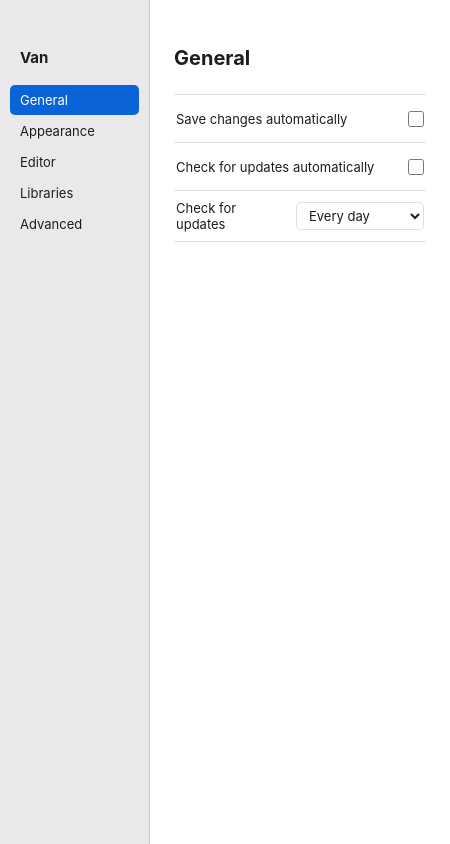
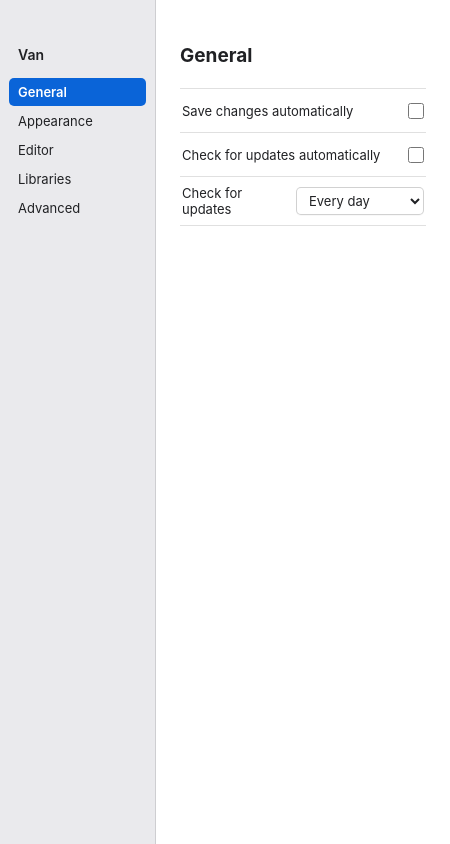
Before and after one commit to Hong1495/Van, an Electron app: page src/settings/index.html in a window 450 px wide. Drawn offline with Linux system fonts and the light colour scheme; no server answers.

Commit message:
feat: refine Van macOS appearance

```diff
--- a/src/settings/index.html
+++ b/src/settings/index.html
@@ -3,7 +3,7 @@
 <head>
 	<meta charset="utf-8">
 	<meta name="viewport" content="width=device-width, initial-scale=1">
-	<title>Van Settings</title>
+	<title>Settings</title>
 	<link rel="stylesheet" href="settings.css">
 </head>
 <body>
--- a/src/settings/settings.css
+++ b/src/settings/settings.css
@@ -2,15 +2,18 @@
 	color-scheme: light dark;
 	font-family: -apple-system, BlinkMacSystemFont, "SF Pro Text", system-ui, sans-serif;
 	font-size: 13px;
-	--window: light-dark(#f5f5f7, #1e1e20);
-	--sidebar: light-dark(#e9e9ec, #29292c);
-	--content: light-dark(#ffffff, #242426);
-	--text: light-dark(#1d1d1f, #f5f5f7);
-	--secondary: light-dark(#6e6e73, #a9a9ae);
-	--line: light-dark(rgba(0, 0, 0, .13), rgba(255, 255, 255, .12));
-	--field: light-dark(#ffffff, #343437);
-	--hover: light-dark(rgba(0, 0, 0, .055), rgba(255, 255, 255, .07));
+	--window: light-dark(#f4f4f6, #202022);
+	--sidebar: light-dark(rgba(234, 234, 237, .96), rgba(43, 43, 46, .96));
+	--content: light-dark(#ffffff, #252527);
+	--text: light-dark(#202124, #f2f2f4);
+	--secondary: light-dark(#68686d, #aaaab0);
+	--line: light-dark(rgba(0, 0, 0, .12), rgba(255, 255, 255, .12));
+	--control-line: light-dark(rgba(0, 0, 0, .18), rgba(255, 255, 255, .16));
+	--field: light-dark(#ffffff, #353538);
+	--hover: light-dark(rgba(0, 0, 0, .055), rgba(255, 255, 255, .075));
+	--pressed: light-dark(rgba(0, 0, 0, .10), rgba(255, 255, 255, .12));
 	--selected: light-dark(#0a64d8, #147ce5);
+	--selected-soft: light-dark(rgba(10, 100, 216, .14), rgba(64, 156, 255, .22));
 	--selected-text: #ffffff;
 }
 
@@ -38,30 +41,32 @@ select {
 
 .settings-shell {
 	display: grid;
-	grid-template-columns: 188px minmax(0, 1fr);
+	grid-template-columns: 176px minmax(0, 1fr);
 	width: 100%;
 	height: 100%;
 }
 
 .settings-sidebar {
-	padding: 48px 10px 14px;
+	padding: 46px 9px 14px;
 	background: var(--sidebar);
 	border-right: 1px solid var(--line);
+	backdrop-filter: blur(22px) saturate(135%);
+	-webkit-backdrop-filter: blur(22px) saturate(135%);
 	-webkit-app-region: drag;
 }
 
 .sidebar-title {
-	margin: 0 10px 18px;
-	font-size: 15px;
-	font-weight: 650;
+	margin: 0 9px 15px;
+	font-size: 14px;
+	font-weight: 590;
 }
 
 .nav-item {
 	display: block;
 	width: 100%;
-	height: 30px;
+	height: 28px;
 	margin: 1px 0;
-	padding: 0 10px;
+	padding: 0 9px;
 	border: 0;
 	border-radius: 5px;
 	background: transparent;
@@ -78,12 +83,17 @@ select {
 .nav-item.is-selected {
 	background: var(--selected);
 	color: var(--selected-text);
+	font-weight: 590;
+}
+
+.nav-item:active:not(.is-selected) {
+	background: var(--pressed);
 }
 
 .settings-content {
 	position: relative;
 	min-width: 0;
-	padding: 46px 40px 30px;
+	padding: 44px 34px 28px;
 	background: var(--content);
 	-webkit-app-region: drag;
 }
@@ -98,9 +108,10 @@ select {
 }
 
 h1 {
-	margin: 0 0 24px;
-	font-size: 20px;
+	margin: 0 0 20px;
+	font-size: 19px;
 	font-weight: 650;
+	line-height: 24px;
 }
 
 .settings-group {
@@ -114,8 +125,8 @@ h1 {
 	align-items: center;
 	justify-content: space-between;
 	gap: 20px;
-	min-height: 48px;
-	padding: 9px 2px;
+	min-height: 44px;
+	padding: 8px 2px;
 	border-bottom: 1px solid var(--line);
 }
 
@@ -134,16 +145,18 @@ input[type="checkbox"] {
 	height: 16px;
 	margin: 0;
 	accent-color: var(--selected);
+	cursor: default;
 }
 
 select,
 input[type="number"],
 .command-button {
 	height: 28px;
-	border: 1px solid var(--line);
+	border: 1px solid var(--control-line);
 	border-radius: 5px;
 	background: var(--field);
 	color: var(--text);
+	box-shadow: 0 1px 1px rgba(0, 0, 0, .03);
 }
 
 select {
@@ -169,9 +182,10 @@ input[type="number"] {
 	grid-template-columns: repeat(3, minmax(88px, 1fr));
 	width: 100%;
 	padding: 2px;
-	border: 1px solid var(--line);
+	border: 1px solid var(--control-line);
 	border-radius: 6px;
 	background: var(--window);
+	box-shadow: inset 0 1px 1px rgba(0, 0, 0, .025);
 }
 
 .segmented-control label {
@@ -191,11 +205,17 @@ input[type="number"] {
 	height: 26px;
 	border-radius: 4px;
 	color: var(--text);
+	cursor: default;
+}
+
+.segmented-control span:hover {
+	background: var(--hover);
 }
 
 .segmented-control input:checked + span {
 	background: var(--selected);
 	color: var(--selected-text);
+	box-shadow: 0 1px 2px rgba(0, 0, 0, .14);
 }
 
 .command-button {
@@ -203,27 +223,44 @@ input[type="number"] {
 	cursor: default;
 }
 
+.command-button:hover {
+	background: color-mix(in srgb, var(--field) 86%, var(--hover));
+}
+
 .command-button:active {
-	background: var(--hover);
+	background: var(--pressed);
+}
+
+select:disabled,
+input:disabled,
+button:disabled {
+	opacity: .42;
 }
 
 .save-status {
 	position: absolute;
-	right: 24px;
-	bottom: 18px;
+	right: 22px;
+	bottom: 16px;
 	min-height: 16px;
 	color: var(--secondary);
 	font-size: 12px;
 }
 
 :focus-visible {
-	outline: 2px solid var(--selected);
-	outline-offset: 2px;
+	outline: 2px solid color-mix(in srgb, var(--selected) 82%, transparent);
+	outline-offset: 1px;
+}
+
+@media (prefers-reduced-motion: reduce) {
+	* {
+		scroll-behavior: auto !important;
+		transition-duration: 0s !important;
+	}
 }
 
 @media (max-width: 620px) {
 	.settings-shell {
-		grid-template-columns: 150px minmax(0, 1fr);
+		grid-template-columns: 156px minmax(0, 1fr);
 	}
 
 	.settings-content {
```
Also changed, not shown: src/main/electron.js (+12 -6 lines).
